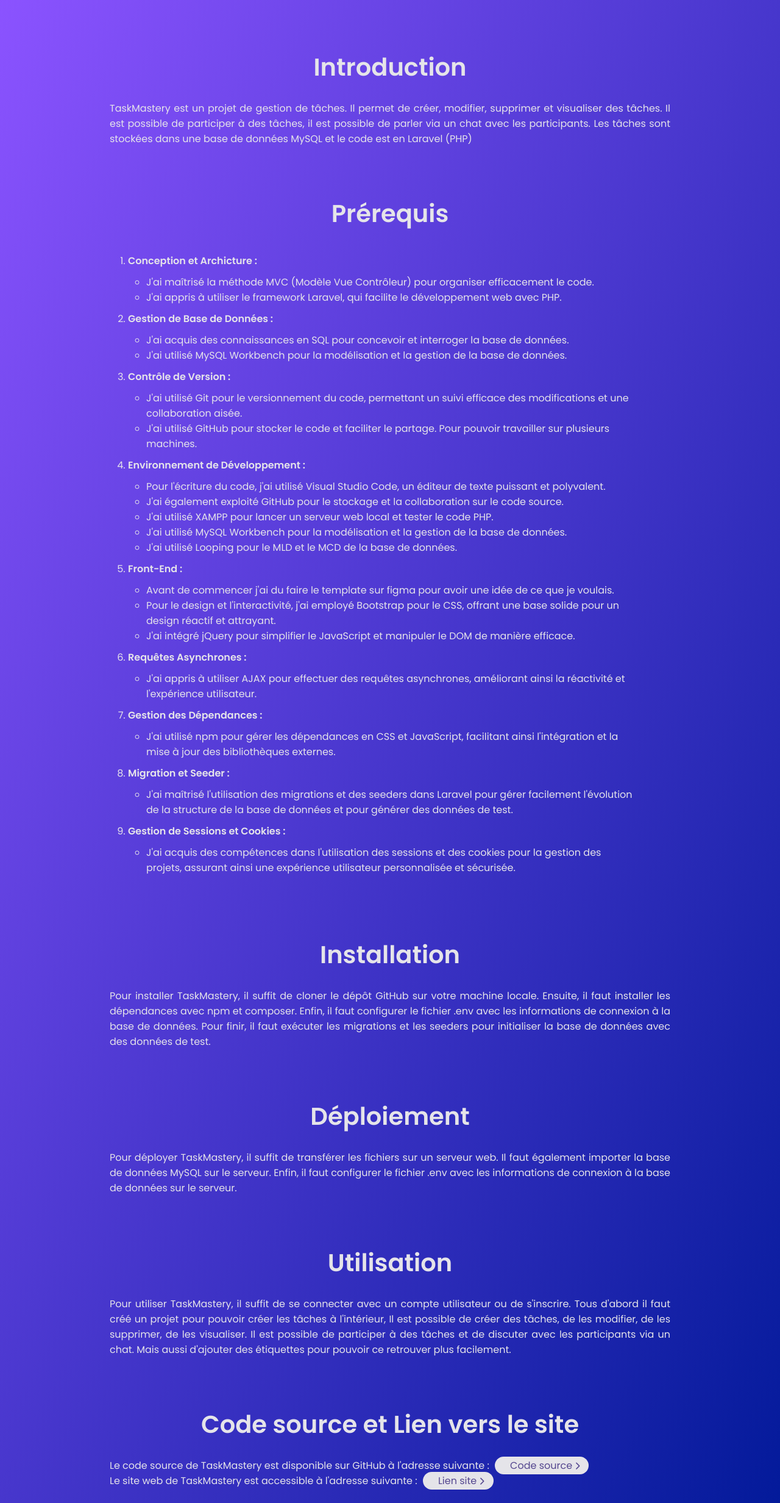
After one commit to FirasJemaa/E4, a PHP site: page /clientLeger.html in a window 1280 px wide. The commit adds this page. Shown: the whole page at 61% size. Run offline with PHP 8.4, Linux system fonts and the light colour scheme.

Commit message:
ajout du projet taskmastery

```diff
--- a/assets/style/style.css
+++ b/assets/style/style.css
@@ -226,3 +226,30 @@ h2 {
     margin-top: 25px;
     z-index: -1;
 }
+
+/*lien*/
+.LinkBtn{
+    text-decoration: none;
+    color: var(--clr-first);
+    background-color: var(--clr-police);
+    padding: 3px 15px 3px 25px;
+    margin: 5px;
+    border-radius: var(--border-radius);
+    transition: ease-in-out 0.3s;
+}
+.LinkBtn i{
+    transition: ease-in-out 0.3s;
+    /*reduire la taille*/
+    font-size: 0.8rem;
+}
+
+.LinkBtn:hover i{
+    visibility: visible;
+    /*transition avec décalage vers la droite*/
+    transform: translateX(5px);
+    transition: ease-in-out 0.3s;
+}
+.LinkBtn:hover{
+    background-color: var(--clr-first);
+    color: var(--clr-police);
+}
--- /dev/null
+++ b/clientLeger.html
@@ -0,0 +1,154 @@
+<!DOCTYPE html>
+<html lang="fr">
+
+<head>
+    <meta charset="UTF-8">
+    <meta name="viewport" content="width=device-width, initial-scale=1.0">
+    <link rel="icon" href="assets/images/FJ.png" type="image/x-icon">
+    <link rel="shortcut icon" href="assets/images/FJ.png" type="image/x-icon">
+    <link rel="stylesheet" href="https://cdnjs.cloudflare.com/ajax/libs/font-awesome/6.4.2/css/all.min.css"
+        integrity="sha512-z3gLpd7yknf1YoNbCzqRKc4qyor8gaKU1qmn+CShxbuBusANI9QpRohGBreCFkKxLhei6S9CQXFEbbKuqLg0DA=="
+        crossorigin="anonymous" referrerpolicy="no-referrer" />
+    <link rel="stylesheet" href="./assets/style/projet.css" />
+    <title>TaskMastery (PHP - Laravel)</title>
+</head>
+
+<body>
+    <section class="container">
+        <h2 class="animated-Bottom">Introduction</h2>
+        <p>
+            TaskMastery est un projet de gestion de tâches. Il permet de créer, modifier, supprimer et visualiser des
+            tâches. Il est possible de participer à des tâches, il est possible de parler via un chat avec les
+            participants. Les tâches sont stockées dans une base de données MySQL et le code est en Laravel (PHP)
+        </p>
+    </section>
+    <section class="container">
+        <h2 class="animated-Bottom">Prérequis</h2>
+        <ol>
+            <li><b>Conception et Archicture : </b>
+                <ul>
+                    <li>
+                        J'ai maîtrisé la méthode MVC (Modèle Vue Contrôleur) pour organiser efficacement le code.
+                    </li>
+                    <li>
+                        J'ai appris à utiliser le framework Laravel, qui facilite le développement web avec PHP.
+                    </li>
+                </ul>
+            </li>
+            <li><b>Gestion de Base de Données :</b>
+                <ul>
+                    <li>
+                        J'ai acquis des connaissances en SQL pour concevoir et interroger la base de données.
+                    </li>
+                    <li>
+                        J'ai utilisé MySQL Workbench pour la modélisation et la gestion de la base de données.
+                    </li>
+                </ul>
+            </li>
+            <li><b>Contrôle de Version :</b>
+                <ul>
+                    <li>
+                        J'ai utilisé Git pour le versionnement du code, permettant un suivi efficace des modifications et une collaboration aisée.
+                    </li>
+                    <li>
+                        J'ai utilisé GitHub pour stocker le code et faciliter le partage. Pour pouvoir travailler sur plusieurs machines.
+                    </li>
+                </ul>
+            </li>
+            <li><b>Environnement de Développement :</b>
+                <ul>
+                    <li>
+                        Pour l'écriture du code, j'ai utilisé Visual Studio Code, un éditeur de texte puissant et polyvalent.
+                    </li>
+                    <li>
+                        J'ai également exploité GitHub pour le stockage et la collaboration sur le code source.
+                    </li>
+                    <li>
+                        J'ai utilisé XAMPP pour lancer un serveur web local et tester le code PHP.
+                    </li>
+                    <li>
+                        J'ai utilisé MySQL Workbench pour la modélisation et la gestion de la base de données.
+                    </li>
+                    <li>
+                        J'ai utilisé Looping pour le MLD et le MCD de la base de données.
+                    </li>
+                </ul>
+            </li>
+            <li><b>Front-End :</b>
+                <ul>
+                    <li>
+                        Avant de commencer j'ai du faire le template sur figma pour avoir une idée de ce que je voulais.
+                    </li>
+                    <li>
+                        Pour le design et l'interactivité, j'ai employé Bootstrap pour le CSS, offrant une base solide pour un design réactif et attrayant.
+                    </li>
+                    <li>
+                        J'ai intégré jQuery pour simplifier le JavaScript et manipuler le DOM de manière efficace.
+                    </li>
+                </ul>
+            </li>
+            <li><b>Requêtes Asynchrones :</b>
+                <ul>
+                    <li>
+                        J'ai appris à utiliser AJAX pour effectuer des requêtes asynchrones, améliorant ainsi la réactivité et l'expérience utilisateur.
+                    </li>
+                </ul>
+            </li>
+            <li><b>Gestion des Dépendances :</b>
+                <ul>
+                    <li>
+                        J'ai utilisé npm pour gérer les dépendances en CSS et JavaScript, facilitant ainsi l'intégration et la mise à jour des bibliothèques externes.
+                    </li>
+                </ul>
+            </li>
+            <li><b>Migration et Seeder :</b>
+                <ul>
+                    <li>
+                        J'ai maîtrisé l'utilisation des migrations et des seeders dans Laravel pour gérer facilement l'évolution de la structure de la base de données et pour générer des données de test.
+                    </li>
+                </ul>
+            </li>
+            <li><b>Gestion de Sessions et Cookies :</b>
+                <ul>
+                    <li>J'ai acquis des compétences dans l'utilisation des sessions et des cookies pour la gestion des projets, assurant ainsi une expérience utilisateur personnalisée et sécurisée.</li>
+                </ul>
+            </li>
+        </ol>
+    </section>
+    <section class="container">
+        <h2 class="animated-Bottom">Installation</h2>
+        <p>
+            Pour installer TaskMastery, il suffit de cloner le dépôt GitHub sur votre machine locale. Ensuite, il faut
+            installer les dépendances avec npm et composer. Enfin, il faut configurer le fichier .env avec les
+            informations de connexion à la base de données. Pour finir, il faut exécuter les migrations et les seeders
+            pour initialiser la base de données avec des données de test.
+        </p>
+    </section>
+    <section class="container">
+        <h2 class="animated-Bottom">Déploiement</h2>
+        <p>
+            Pour déployer TaskMastery, il suffit de transférer les fichiers sur un serveur web. Il faut également importer
+            la base de données MySQL sur le serveur. Enfin, il faut configurer le fichier .env avec les informations de
+            connexion à la base de données sur le serveur.
+        </p>
+    </section>
+    <section class="container">
+        <h2 class="animated-Bottom">Utilisation</h2>
+        <p>
+            Pour utiliser TaskMastery, il suffit de se connecter avec un compte utilisateur ou de s'inscrire. Tous d'abord il faut créé un projet pour pouvoir créer les tâches à l'intérieur, Il est possible de créer
+            des tâches, de les modifier, de les supprimer, de les visualiser. Il est possible de participer à des tâches et de discuter avec les participants via un chat. Mais aussi d'ajouter des étiquettes pour pouvoir
+            ce retrouver plus facilement.
+        </p>
+    </section>
+    <section class="container">
+        <h2 class="animated-Bottom">Code source et Lien vers le site</h2>
+        <p>
+            Le code source de TaskMastery est disponible sur GitHub à l'adresse suivante : <a class="LinkBtn" href="www.google.fr">Code source <i class="fa-solid fa-chevron-right"></i></a>
+        </p>
+        <p>
+            Le site web de TaskMastery est accessible à l'adresse suivante : <a class="LinkBtn" href="www.google.fr">Lien site <i class="fa-solid fa-chevron-right"></i></a>
+        </p>
+    </section>
+</body>
+
+</html>
--- a/index.html
+++ b/index.html
@@ -248,7 +248,7 @@
                 Collaborer à l'élaboration de nouveaux projets et communiquer au sein de l'équipe sont essentiels
                 pour
                 garantir un bon
-                partage d'informations. <a id="Continuer" href="./cpagestion.html">Continuer <i class="fa-solid fa-chevron-right"></i></a>
+                partage d'informations. <a class="LinkBtn" href="./cpagestion.html">Continuer <i class="fa-solid fa-chevron-right"></i></a>
             </p>
 
         </div>
@@ -265,7 +265,7 @@
                 <div class="card__data">
                     <span class="card__description">Projet BTS</span>
                     <h2 class="card__title">PHP Laravel</h2>
-                    <a href="#projet" class="card__button">Voir plus</a>
+                    <a href="./clientLeger.html" class="card__button">Voir plus</a>
                 </div>
             </article>
 
@@ -275,7 +275,7 @@
                 <div class="card__data">
                     <span class="card__description">Projet BTS</span>
                     <h2 class="card__title">C# WPF</h2>
-                    <a href="#projet" class="card__button">Voir plus</a>
+                    <a href="./clientLourd.html" class="card__button">Voir plus</a>
                 </div>
             </article>
 
```
Also changed, not shown: assets/style/index.css (+0 -26 lines), clientLourd.html (added, +114 -0 lines).
